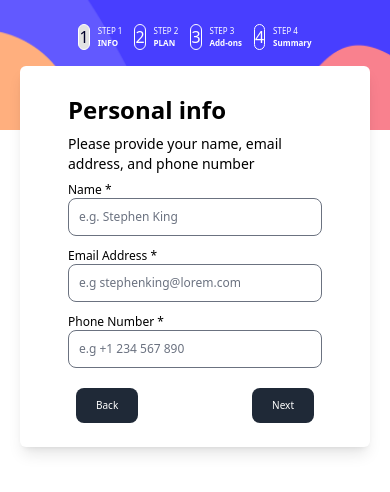
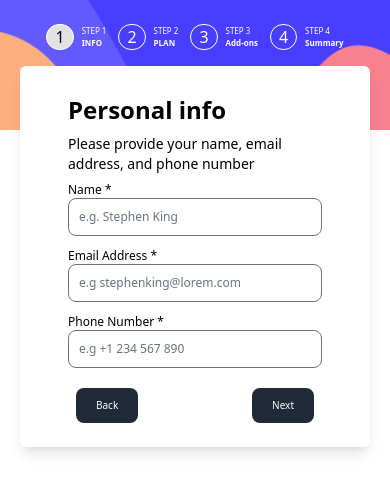
Before and after one commit to YUSUF-SELEIM/Multi-Step-Form, a website: page index.html in a window 390 px wide. Drawn offline with nearby package versions, Linux system fonts and the light colour scheme.

Commit message:
fixed some sizes with mobile view

```diff
--- a/index.html
+++ b/index.html
@@ -24,7 +24,7 @@
 				<div class="flex items-center space-x-2">
 					<div
 						id="menu-item-1"
-						class="rounded-full selected border border-white md:py-5 md:px-7 md:text-2xl">
+						class="rounded-full selected border border-white px-2 md:py-5 md:px-7 md:text-2xl">
 						1
 					</div>
 					<div class="flex">
@@ -37,7 +37,7 @@
 				<div class="flex items-center space-x-2">
 					<div
 						id="menu-item-2"
-						class="rounded-full border border-white md:py-5 md:px-7 md:text-2xl">
+						class="rounded-full border border-white px-2 md:py-5 md:px-7 md:text-2xl">
 						2
 					</div>
 					<div class="flex">
@@ -50,7 +50,7 @@
 				<div class="flex items-center space-x-2">
 					<div
 						id="menu-item-3"
-						class="rounded-full border border-white md:py-5 md:px-7 md:text-2xl">
+						class="rounded-full border border-white px-2 md:py-5 md:px-7 md:text-2xl">
 						3
 					</div>
 					<div class="flex">
@@ -63,7 +63,7 @@
 				<div class="flex items-center space-x-2">
 					<div
 						id="menu-item-4"
-						class="rounded-full border border-white md:py-5 md:px-7 md:text-2xl">
+						class="rounded-full border border-white px-2 md:py-5 md:px-7 md:text-2xl">
 						4
 					</div>
 					<div class="flex w-full">
```
